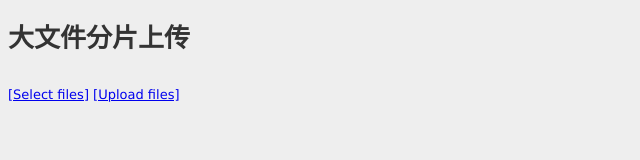
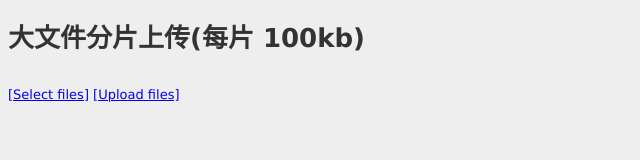
Before and after one commit to freeshineit/gin_router_web, a plain HTML site: page views/upload.html in a window 1280 px wide. Shown: the whole page, without its empty margins (0-640 px from the left). Drawn offline with Linux system fonts and the light colour scheme.

Commit message:
docs: update

```diff
--- a/views/upload.html
+++ b/views/upload.html
@@ -10,7 +10,7 @@
 
 <body style="font: 13px Verdana; background: #eee; color: #333">
 
-  <h1>大文件分片上传</h1>
+  <h1>大文件分片上传(每片 100kb)</h1>
 
   <div id="filelist">Your browser doesn't have HTML5 support.</div>
   <br />
```
Also changed, not shown: 1 other file. Lines whose indentation alone changed are shown as unchanged.
